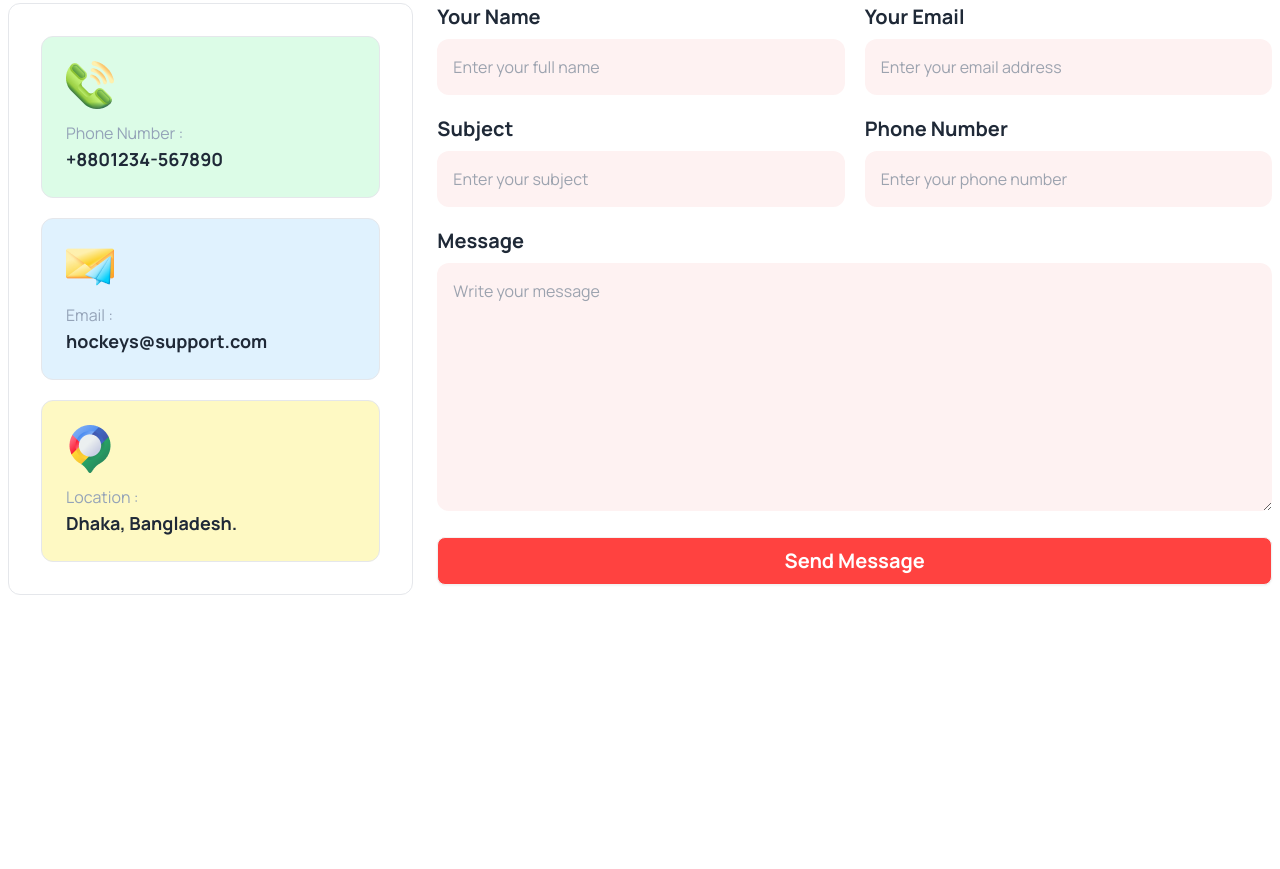
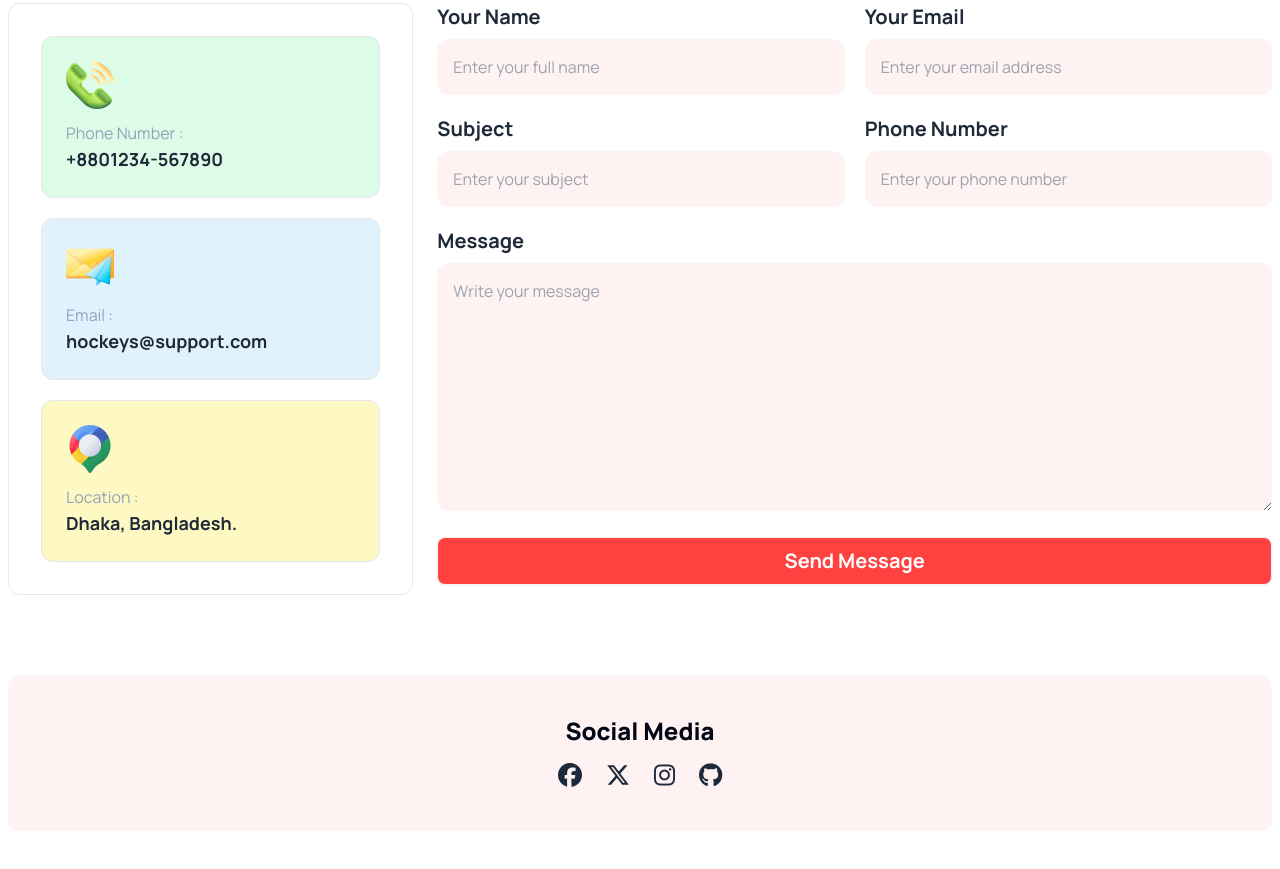
Before and after one commit to hkhridoy17/hockey-sports-with-daisyUI, a plain HTML site: page index.html in a window 1280 px wide. Shown: the part 4036-4905 px from the top of the page. Before the commit the page ends 4711 px from the top, so only its background shows below. Drawn offline with nearby package versions, Linux system fonts and the light colour scheme.

Commit message:
social section added

```diff
--- a/index.html
+++ b/index.html
@@ -769,6 +769,40 @@
           </div>
         </div>
       </section>
+
+      <!-- social section -->
+      <section class="mx-2 my-12">
+        <!-- section content -->
+        <div class="text-center bg-red-50 py-10 rounded-xl">
+          <h2 class="text-xl lg:text-2xl mb-2 font-extrabold text-slate-950">
+            Social Media
+          </h2>
+          <ul
+            class="flex justify-center items-center gap-6 text-2xl text-slate-800 mt-3"
+          >
+            <li>
+              <a href="https://facebook.com" target="_blank">
+                <i class="fa-brands fa-facebook"></i>
+              </a>
+            </li>
+            <li>
+              <a href="https://x.com" target="_blank">
+                <i class="fa-brands fa-x-twitter"></i>
+              </a>
+            </li>
+            <li>
+              <a href="https://instagram.com" target="_blank">
+                <i class="fa-brands fa-instagram"></i>
+              </a>
+            </li>
+            <li>
+              <a href="https://github.com" target="_blank">
+                <i class="fa-brands fa-github"></i>
+              </a>
+            </li>
+          </ul>
+        </div>
+      </section>
     </main>
     <footer></footer>
   </body>
```
